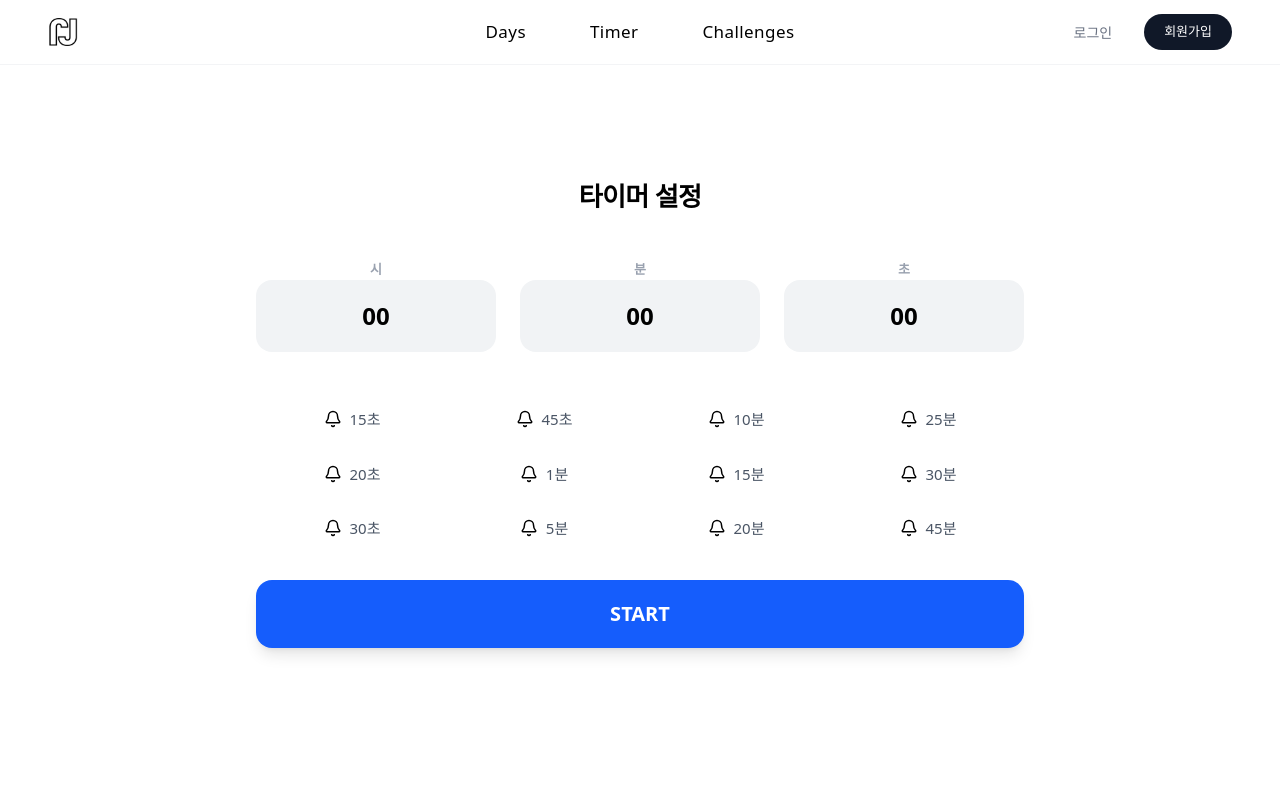
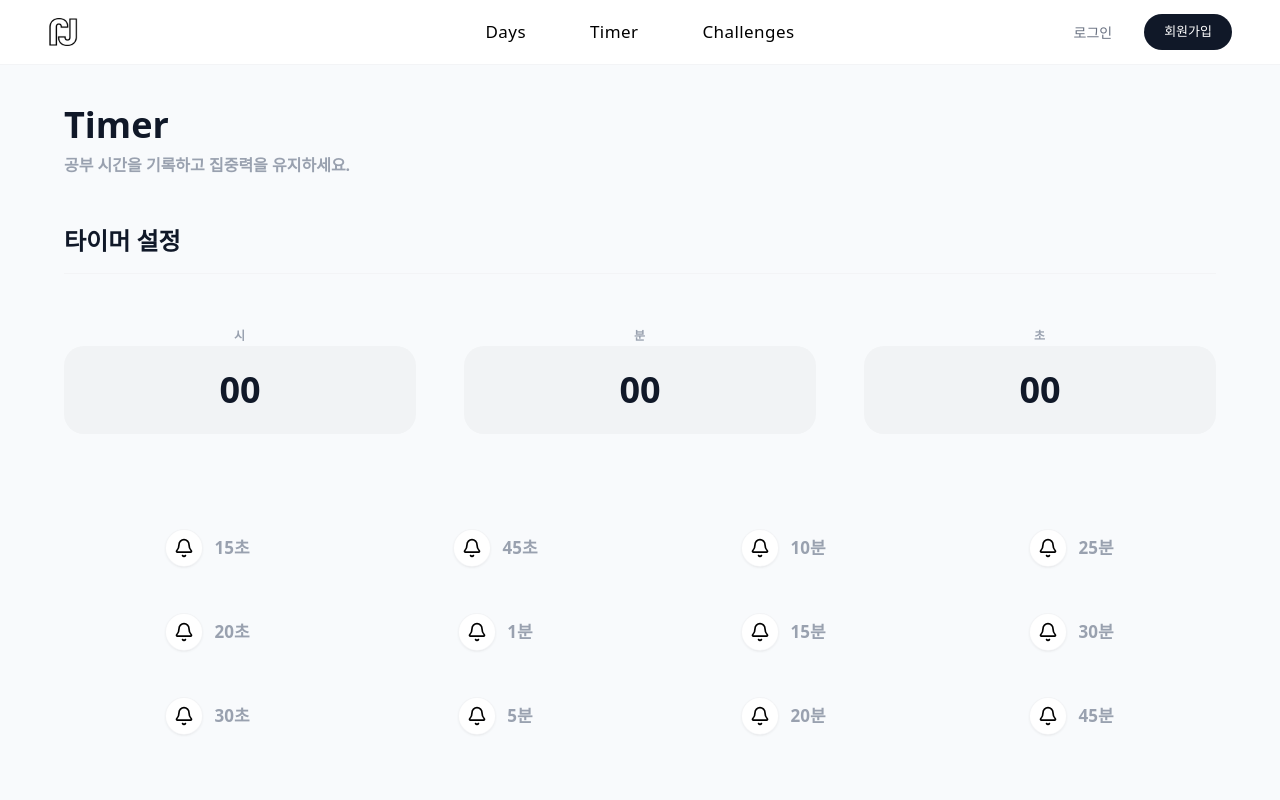
Before and after one commit to woojaemin0106/study-planner, a React (Vite) app: page /Timer in a window 1280 px wide. Shown: the top 800 px of the page. Built offline with nearby package versions, Linux system fonts and the light colour scheme.

Commit message:
feature: 홈페이지 기능 + 타이머 UI 작업

```diff
--- a/src/components/MonthCalendar.jsx
+++ b/src/components/MonthCalendar.jsx
@@ -2,12 +2,9 @@ import React, { useState, useMemo } from "react";
 
 const WEEK = ["일", "월", "화", "수", "목", "금", "토"];
 
-function pad2(n) {
-  return string(n).padStart(2, "0");
-}
-
 function toISODate(date) {
-  return `${d.getFullYear()}-${pad2(d.getMonth() + 1)}-${pad2(d.getDate())}`;
+  const pad2 = (n) => String(n).padStart(2, "0");
+  return `${date.getFullYear()}-${pad2(date.getMonth() + 1)}-${pad2(date.getDate())}`;
 }
 
 function isSameDay(a, b) {
@@ -55,7 +52,7 @@ function MonthCalendar({ initialMonth, onSelectDate }) {
     );
   };
   const handleClick = (cell) => {
-    if (cell.inMonth) return;
+    if (!cell.inMonth) return;
     setSelected(cell.dateObj);
     const iso = toISODate(cell.dateObj);
     onSelectDate?.(cell.dateObj, iso);
@@ -109,9 +106,8 @@ function MonthCalendar({ initialMonth, onSelectDate }) {
               className={[
                 "h-10 rounded-xl text-sm font-semibold transition",
                 cell.inMonth
-                  ? "bg-gray-50 text-gray-900 hover:bg-gray-100 active:scale-[0.99]"
+                  ? "bg-gray-50 text-gray-900 hover:bg-gray-100 hover:ring-1 hover:ring-gray-300 active:scale-[0.99]"
                   : "bg-transparent text-gray-300 cursor-default",
-                isToday ? "ring-1 ring-gray-300" : "",
                 isSelected ? "bg-blue-600 text-white hover:bg-blue-700" : "",
               ].join(" ")}
             >
--- a/src/pages/ChallengesPage.jsx
+++ b/src/pages/ChallengesPage.jsx
@@ -49,9 +49,12 @@ const EXPLORE_CHALLENGES = [
 
 export default function ChallengesPage() {
   return (
-    <div className="max-w-[1200px] mx-auto px-6 py-12 flex flex-col gap-12">
-      <header>
-        <h1 className="text-[32px] font-black text-gray-900 tracking-tight">Challenges</h1>
+    <div className="max-w-6xl mx-auto px-6 py-10 flex flex-col gap-12">
+      <header className="flex flex-col gap-2">
+        <h1 className="text-4xl font-black text-gray-900">Challenges</h1>
+        <p className="text-base text-gray-400 font-bold">
+          달성률을 확인하고 목표를 향해 도전하세요.
+        </p>
       </header>
 
       {/* Ongoing Section */}
--- a/src/pages/MainPage.jsx
+++ b/src/pages/MainPage.jsx
@@ -1,9 +1,28 @@
-import React from "react";
+import React, { useState, useEffect } from "react";
 import { Link, useNavigate } from "react-router-dom";
 import MonthCalendar from "../components/MonthCalendar";
 
 export default function MainPage() {
   const navigate = useNavigate();
+
+  const [progressData, setProgressData] = useState({ percent: 0, done: 0, total: 0 });
+
+  useEffect(() => {
+    const pad2 = (n) => String(n).padStart(2, "0");
+    const now = new Date();
+    const todayISO = `${now.getFullYear()}-${pad2(now.getMonth() + 1)}-${pad2(now.getDate())}`;
+
+    const dailyRaw = localStorage.getItem(`study-planner:daily-board:${todayISO}`);
+    if (dailyRaw) {
+      const dData = JSON.parse(dailyRaw);
+      const allCards = dData.lists.flatMap(l => l.cards);
+      const total = allCards.length;
+      const done = allCards.filter(c => c.done).length;
+      const percent = total > 0 ? Math.round((done / total) * 100) : 0;
+      setProgressData({ percent, done, total });
+    }
+  }, []);
+
   const quickLinks = [
     {
       title: "Days",
@@ -79,7 +98,7 @@ export default function MainPage() {
         <div className="mx-auto grid max-w-6xl grid-cols-1 gap-8 px-6 py-14 md:grid-cols-3">
           {/* Left text */}
           <div className="md:col-span-2">
-            <p className="mt-3 text-sm leading-6 text-gray-600">
+            <p className="mt-3 text-sm leading-6 text-gray-600 font-bold">
               Days에서 오늘 할 일을 정리하고, Timer로 공부 시간을 기록하고,
               Challenges에서 달성률을 확인합니다.
             </p>
@@ -110,28 +129,33 @@ export default function MainPage() {
             <div className="mt-8">
               <MonthCalendar
                 onSelectDate={(dateObj, iso) => {
-                  navigate("/Days/daily", { state: { dateISO: iso } });
+                  navigate(`/Days/daily?date=${iso}`);
                 }}
               />
             </div>
           </div>
 
-          {/* Right widgets (placeholder cards like your screenshot) */}
+          {/* Right widgets (fixed progress card) */}
           <div className="space-y-4">
-            {/* Progress card */}
-            <div className="rounded-2xl bg-slate-700 p-5 text-white shadow-sm">
-              <div className="flex items-center justify-between">
-                <div>
-                  <p className="text-xs font-semibold text-white/80">
-                    오늘 달성률
-                  </p>
-                  <p className="mt-1 text-2xl font-extrabold">0%</p>
+            {/* Progress card: Dark Blue BG, Blue Bar, Compact Size */}
+            <div className="rounded-2xl bg-[#334155] p-5 text-white shadow-lg">
+              <div className="flex flex-col gap-1">
+                <p className="text-[11px] font-black text-white/70 uppercase tracking-wider">
+                  오늘 달성률
+                </p>
+                <div className="flex items-baseline gap-2 mt-2">
+                  <span className="text-4xl font-black leading-none">
+                    {progressData.percent}%
+                  </span>
                 </div>
               </div>
 
-              <div className="mt-4">
-                <div className="h-2 w-full rounded-full bg-white/20">
-                  <div className="h-2 w-0 rounded-full bg-white" />
+              <div className="mt-5">
+                <div className="h-2 w-full rounded-full bg-white/10 overflow-hidden">
+                  <div
+                    className="h-full bg-blue-500 rounded-full transition-all duration-700 ease-out shadow-[0_0_8px_rgba(59,130,246,0.5)]"
+                    style={{ width: `${progressData.percent}%` }}
+                  />
                 </div>
               </div>
             </div>
--- a/src/pages/TimerPage.jsx
+++ b/src/pages/TimerPage.jsx
@@ -56,12 +56,20 @@ export default function TimerPage() {
   };
 
   return (
-    <div className="min-h-screen bg-white text-black px-6 pt-16 pb-12 font-sans selection:bg-blue-100">
-      <div className="max-w-3xl mx-auto">
+    <div className="min-h-screen bg-[#f8fafc] text-black px-6 py-10 font-sans selection:bg-blue-100">
+      <div className="max-w-6xl mx-auto">
 
-        {/* 타이머 표시 화면: 상하단 모두 둥글게(rounded-[48px]) 및 상단 여백(mt-8) 추가 */}
+        {/* Header Standardization */}
+        <div className="mb-12 flex flex-col gap-2">
+          <h1 className="text-4xl font-black text-gray-900">Timer</h1>
+          <p className="text-base text-gray-400 font-bold">
+            공부 시간을 기록하고 집중력을 유지하세요.
+          </p>
+        </div>
+
+        {/* 타이머 표시 화면 */}
         {(isActive || timeLeft > 0) && (
-          <div className="text-center py-16 bg-[#f8f9fa] rounded-[48px] border border-gray-100 shadow-sm transition-all mb-12">
+          <div className="text-center py-16 bg-white rounded-[48px] border border-gray-100 shadow-sm transition-all mb-12">
             <div className="text-9xl font-extralight mb-10 tabular-nums tracking-tighter text-gray-900 leading-none">
               {formatTime(timeLeft)}
             </div>
@@ -82,23 +90,24 @@ export default function TimerPage() {
           </div>
         )}
 
-        {/* 타이머 설정 섹션 */}
-        <section className={`space-y-10 ${!(isActive || timeLeft > 0) ? 'pt-12' : ''}`}>
-          <h2 className="text-[26px] font-bold tracking-tight text-center">타이머 설정</h2>
+        {/* 타이머 설정 섹션: REVERT TO ORIGINAL STYLE (Wider) */}
+        <div className="w-full space-y-16">
+          <section className="space-y-12">
+            <h2 className="text-2xl font-black text-gray-900 border-b border-gray-100 pb-4">타이머 설정</h2>
 
-          <div className="grid grid-cols-3 gap-6">
+            <div className="grid grid-cols-3 gap-12">
               {[
                 { label: '시', max: 23, value: hours, setter: setHours },
                 { label: '분', max: 59, value: minutes, setter: setMinutes },
                 { label: '초', max: 59, value: seconds, setter: setSeconds }
               ].map((item) => (
-              <div key={item.label} className="space-y-3 text-center">
-                <label className="text-[13px] font-bold text-gray-400">{item.label}</label>
+                <div key={item.label} className="space-y-4 text-center">
+                  <label className="text-xs font-black text-gray-400 uppercase tracking-widest">{item.label}</label>
                   <div className="relative">
                     <select
                       value={item.value}
                       onChange={(e) => item.setter(Number(e.target.value))}
-                    className="w-full bg-[#f1f3f5] border-none rounded-2xl p-5 appearance-none text-2xl font-semibold focus:ring-2 focus:ring-blue-500/20 text-center"
+                      className="w-full bg-[#f1f3f5] border-none rounded-[20px] p-6 appearance-none text-4xl font-extrabold focus:ring-4 focus:ring-blue-100 transition-all text-center text-gray-900"
                     >
                       {[...Array(item.max + 1).keys()].map(v => (
                         <option key={v} value={v}>{v.toString().padStart(2, '0')}</option>
@@ -108,31 +117,34 @@ export default function TimerPage() {
                 </div>
               ))}
             </div>
+          </section>
 
           {/* 프리셋: 사용자가 요청한 기존 스타일(가로 정렬 + 아이콘 옆 텍스트) 유지 */}
-          <div className="grid grid-cols-4 gap-y-8 pt-4">
+          <div className="grid grid-cols-4 gap-y-12 py-8">
             {presets.map((preset, index) => (
               <button
                 key={index}
                 onClick={() => handlePreset(preset.value)}
-                className="flex items-center gap-2 text-gray-600 hover:text-blue-600 transition-colors group justify-self-center"
+                className="flex items-center gap-3 text-gray-400 hover:text-blue-600 transition-all group justify-self-center hover:scale-110"
               >
-                <Bell size={18} className="group-hover:animate-bounce text-black" />
-                <span className="text-[15px] font-medium">{preset.label}</span>
+                <div className="p-2 bg-white rounded-full shadow-sm ring-1 ring-gray-100 group-hover:ring-blue-100">
+                  <Bell size={20} className="group-hover:animate-bounce text-black" />
+                </div>
+                <span className="text-[17px] font-bold">{preset.label}</span>
               </button>
             ))}
           </div>
-        </section>
 
-        <div className="pt-10">
+          <div className="pb-20">
             <button
               onClick={handleStart}
-            className="w-full bg-blue-600 hover:bg-blue-700 text-white font-bold py-5 rounded-2xl transition-all text-xl shadow-lg"
+              className="w-full bg-blue-600 hover:bg-blue-700 text-white font-black py-7 rounded-[28px] transition-all text-2xl shadow-[0_20px_40px_rgba(37,99,235,0.3)] active:scale-[0.98]"
             >
               START
             </button>
           </div>
         </div>
       </div>
+    </div>
   );
 }
```
Lines whose indentation alone changed are shown as unchanged.
